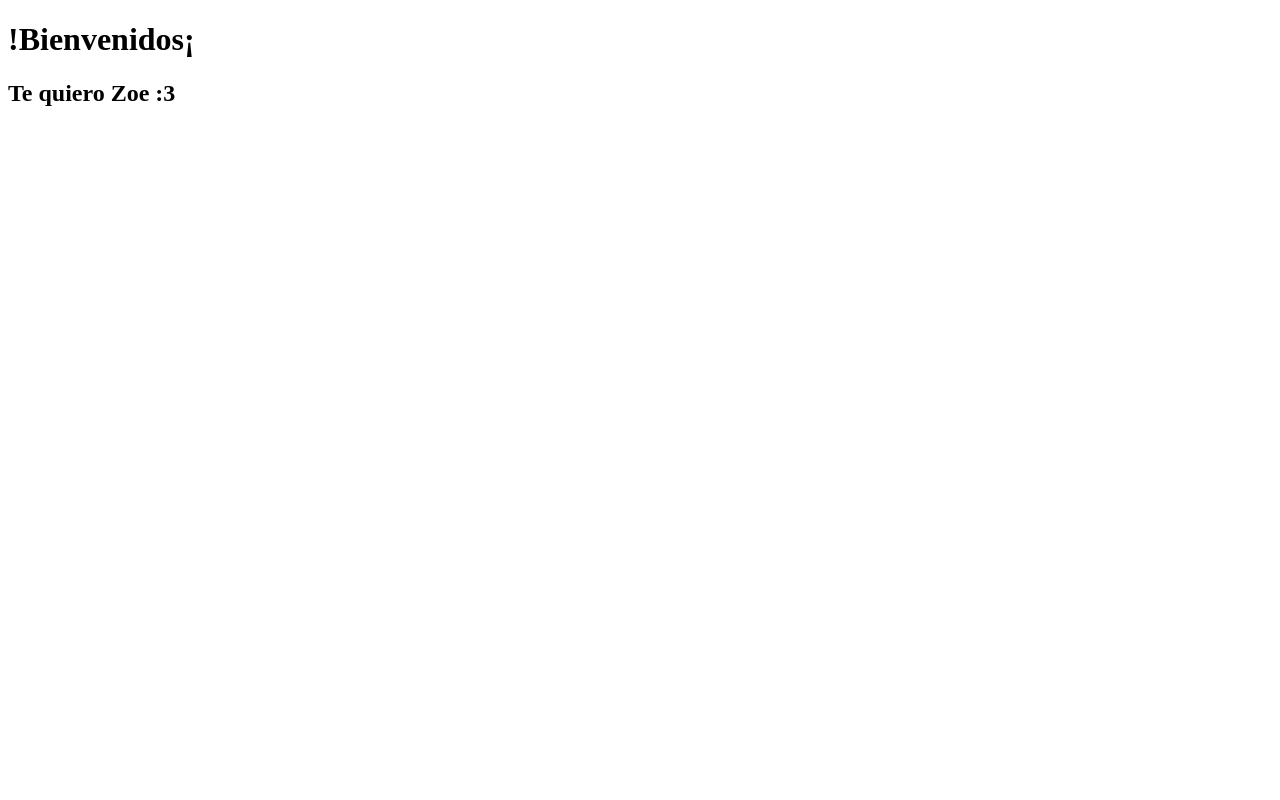
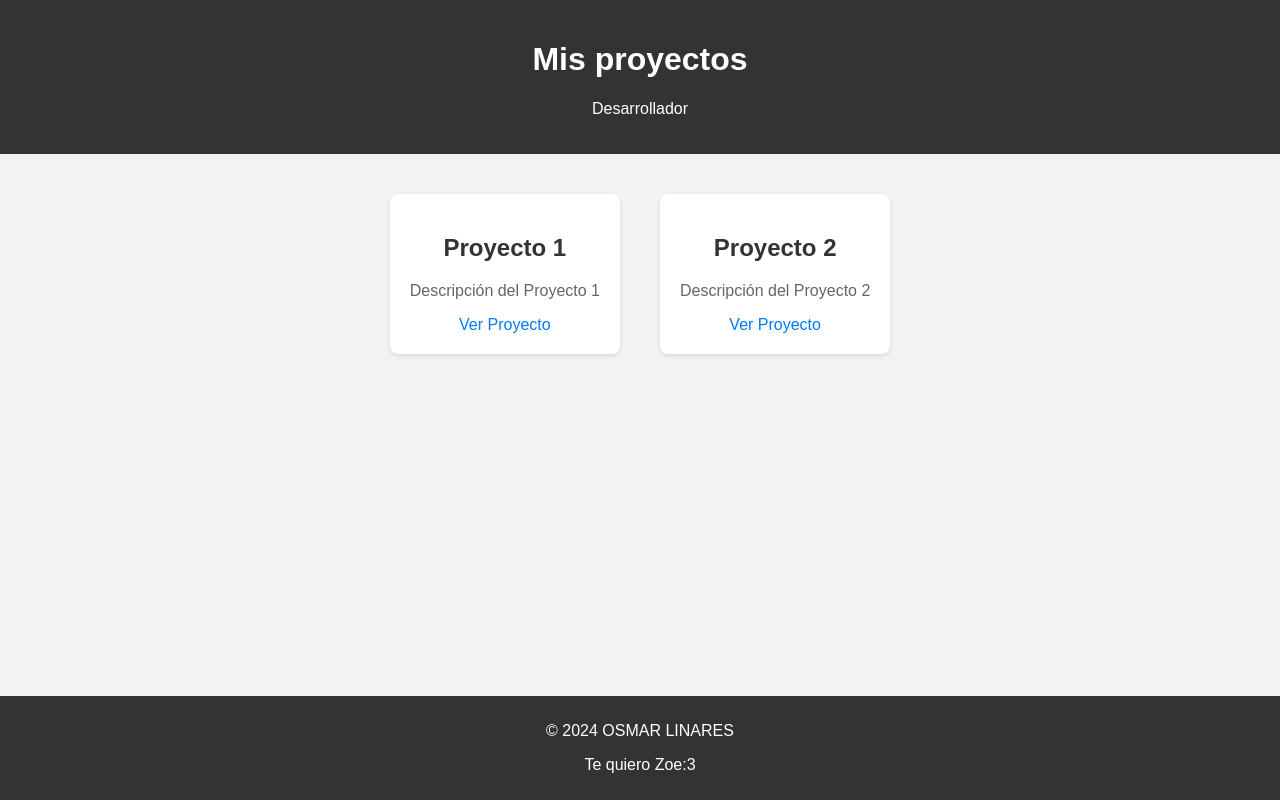
Before and after one commit to Osmar13082004/OsmarDev, a plain HTML site: page index.html in a window 1280 px wide. Drawn offline with Linux system fonts and the light colour scheme.

Commit message:
Tercer commit

```diff
--- a/index.html
+++ b/index.html
@@ -1,12 +1,33 @@
 <!DOCTYPE html>
-<html lang="en">
+<html lang="es">
 <head>
     <meta charset="UTF-8">
     <meta name="viewport" content="width=device-width, initial-scale=1.0">
-    <title>Repositorio</title>
+    <title>Osmar Linares</title>
+    <link rel="stylesheet" href="styles.css">
 </head>
 <body>
-    <h1>!Bienvenidos¡</h1>
-    <h2>Te quiero Zoe :3</h2>
+    <header>
+        <h1>Mis proyectos</h1>
+        <p>Desarrollador </p>
+    </header>
+    <main>
+        <!-- Aquí se mostrarán los proyectos -->
+        <div class="project-card">
+            <h2>Proyecto 1</h2>
+            <p>Descripción del Proyecto 1</p>
+            <a href="#">Ver Proyecto</a>
+        </div>
+        <div class="project-card">
+            <h2>Proyecto 2</h2>
+            <p>Descripción del Proyecto 2</p>
+            <a href="#">Ver Proyecto</a>
+        </div>
+        <!-- Agrega más divs de "project-card" para más proyectos -->
+    </main>
+    <footer>
+        <p>&copy; 2024 OSMAR LINARES</p>
+        <p>Te quiero Zoe:3</p>
+    </footer>
 </body>
 </html>
--- /dev/null
+++ b/styles.css
@@ -0,0 +1,53 @@
+body {
+    font-family: Arial, sans-serif;
+    margin: 0;
+    padding: 0;
+    background-color: #f2f2f2;
+}
+
+header {
+    background-color: #333;
+    color: #fff;
+    padding: 20px;
+    text-align: center;
+}
+
+main {
+    display: flex;
+    flex-wrap: wrap;
+    justify-content: center;
+    padding: 20px;
+}
+
+.project-card {
+    background-color: #fff;
+    border-radius: 8px;
+    box-shadow: 0 2px 4px rgba(0, 0, 0, 0.1);
+    margin: 20px;
+    padding: 20px;
+    max-width: 300px;
+    text-align: center;
+}
+
+.project-card h2 {
+    color: #333;
+}
+
+.project-card p {
+    color: #666;
+}
+
+.project-card a {
+    color: #007bff;
+    text-decoration: none;
+}
+
+footer {
+    background-color: #333;
+    color: #fff;
+    text-align: center;
+    padding: 10px 0;
+    position: fixed;
+    bottom: 0;
+    width: 100%;
+}
```
